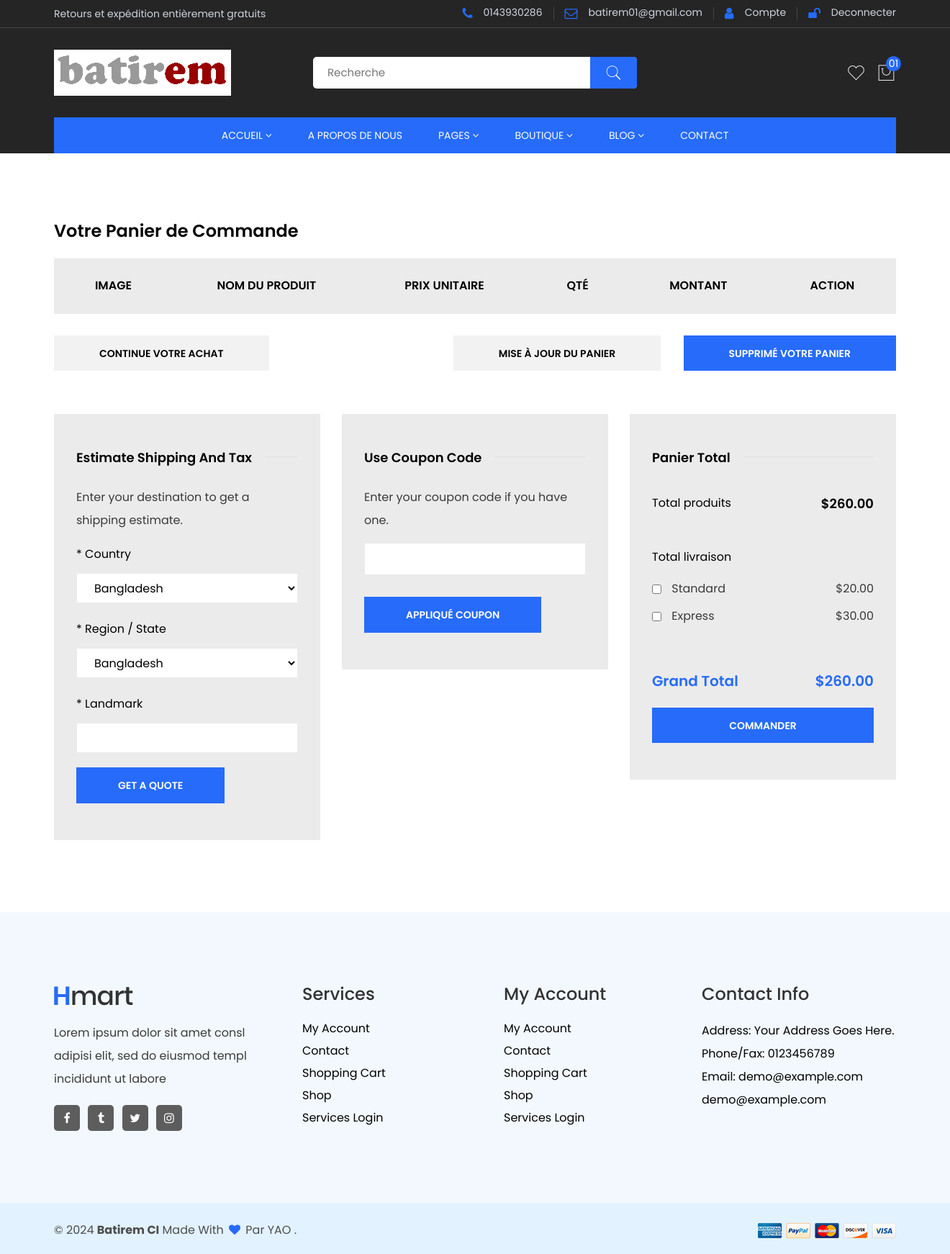
After one commit to YAOSTEPHANE/bartirem-Ecom, a Django app: page /cart/cart-detail/ in a window 1320 px wide. The commit adds this page. Shown: the whole page at 72% size. Run offline with Django 5.2, Linux system fonts and the light colour scheme; a user stored in the database is signed in; lists and menus that the app fills with data are empty; some libraries are stand-ins or nearby versions; some web fonts are replaced.

Commit message:
first commit

```diff
--- a/E_bat/E_bat/settings.py
+++ b/E_bat/E_bat/settings.py
@@ -39,7 +39,10 @@ INSTALLED_APPS = [
     'django.contrib.staticfiles',
     'batirem',
     'ckeditor',
+    'cart',
 ]
+
+CART_SESSION_ID = 'cart'
 
 MIDDLEWARE = [
     'django.middleware.security.SecurityMiddleware',
@@ -64,6 +67,7 @@ TEMPLATES = [
                 'django.template.context_processors.request',
                 'django.contrib.auth.context_processors.auth',
                 'django.contrib.messages.context_processors.messages',
+                'cart.context_processor.cart_total_amount'
             ],
         },
     },
--- a/E_bat/E_bat/urls.py
+++ b/E_bat/E_bat/urls.py
@@ -20,7 +20,18 @@ urlpatterns = [
 
     path('register/', views.HandleRegister, name='register'),
     path('login/', views.HandleLogin, name='login'),
-    path('logout/', views.HandleLogout, name='logout')
+    path('logout/', views.HandleLogout, name='logout'),
+
+
+
+    path('cart/add/<int:id>/', views.cart_add, name='cart_add'),
+    path('cart/item_clear/<int:id>/', views.item_clear, name='item_clear'),
+    path('cart/item_increment/<int:id>/',
+         views.item_increment, name='item_increment'),
+    path('cart/item_decrement/<int:id>/',
+         views.item_decrement, name='item_decrement'),
+    path('cart/cart_clear/', views.cart_clear, name='cart_clear'),
+    path('cart/cart-detail/',views.cart_detail,name='cart_detail'),
 
 
 ] + static(settings.MEDIA_URL, document_root=settings.MEDIA_ROOT)
--- a/E_bat/E_bat/views.py
+++ b/E_bat/E_bat/views.py
@@ -4,6 +4,8 @@ from django.conf import settings
 from django.core.mail import send_mail
 from django.contrib.auth.models import User
 from django.contrib.auth import authenticate, login, logout
+from django.contrib.auth.decorators import login_required
+from cart.cart import Cart
 
 
 def BASE(request):
@@ -160,4 +162,51 @@ def HandleLogin(request):
 def HandleLogout(request):
     logout(request)
 
-    return render(request, 'Main/index.html')
+    return redirect('home')
+
+
+
+
+
+@login_required(login_url="/login/")
+def cart_add(request, id):
+    cart = Cart(request)
+    product = Product.objects.get(id=id)
+    cart.add(product=product)
+    return redirect("home")
+
+
+@login_required(login_url="/login/")
+def item_clear(request, id):
+    cart = Cart(request)
+    product = Product.objects.get(id=id)
+    cart.remove(product)
+    return redirect("cart_detail")
+
+
+@login_required(login_url="/login/")
+def item_increment(request, id):
+    cart = Cart(request)
+    product = Product.objects.get(id=id)
+    cart.add(product=product)
+    return redirect("cart_detail")
+
+
+@login_required(login_url="/login/")
+def item_decrement(request, id):
+    cart = Cart(request)
+    product = Product.objects.get(id=id)
+    cart.decrement(product=product)
+    return redirect("cart_detail")
+
+
+@login_required(login_url="/login/")
+def cart_clear(request):
+    cart = Cart(request)
+    cart.clear()
+    return redirect("cart_detail")
+
+
+@login_required(login_url="/login/")
+def cart_detail(request):
+    return render(request, 'Cart/cart_details.html')
--- /dev/null
+++ b/E_bat/templates/Cart/cart_details.html
@@ -0,0 +1,148 @@
+{% extends 'Main/base.html'%}
+{% block content %}
+{% load cart_tag %}
+
+
+<!-- Cart Area Start -->
+<div class="cart-main-area pt-100px pb-100px">
+    <div class="container">
+        <h3 class="cart-page-title">Votre Panier de Commande</h3>
+        <div class="row">
+            <div class="col-lg-12 col-md-12 col-sm-12 col-12">
+                <form action="#">
+                    <div class="table-content table-responsive cart-table-content">
+                        <table>
+                            <thead>
+                                <tr>
+                                    <th>Image</th>
+                                    <th>Nom du Produit</th>
+                                    <th>Prix Unitaire</th>
+                                    <th>Qté</th>
+                                    <th>Montant</th>
+                                    <th>Action</th>
+                                </tr>
+                            </thead>
+                            <tbody>
+
+                                {% for key,value in request.session.cart.items %}
+                                <tr>
+                                    <td class="product-thumbnail">
+                                        <a href="#"><img class="img-responsive ml-15px" src="{{value.image}}" alt="" /></a>
+                                    </td>
+                                    <td class="product-name"><a href="#">{{value.name|truncatechars:25}}</a></td>
+                                    <td class="product-price-cart"><span class="amount">{{value.price}} FCFA</span></td>
+                                    <td class="product-quantity">
+                                        <div class="cart-plus-minus">
+                                            <input class="cart-plus-minus-box" type="text" name="qtybutton" value="{{value.quantity}}" />
+                                        </div>
+                                    </td>
+                                    <td class="product-subtotal">{{ value.price|multiply:value.quantity }} FCFA</td>
+                                    <td class="product-remove">
+                                        <a href="#"><i class="fa fa-pencil"></i></a>
+                                        <a href="#"><i class="fa fa-times"></i></a>
+                                    </td>
+                                </tr>
+                                {% endfor %}
+
+
+                            </tbody>
+                        </table>
+                    </div>
+                    <div class="row">
+                        <div class="col-lg-12">
+                            <div class="cart-shiping-update-wrapper">
+                                <div class="cart-shiping-update">
+                                    <a href="#">Continue Votre Achat</a>
+                                </div>
+                                <div class="cart-clear">
+                                    <button>Mise à jour du Panier</button>
+                                    <a href="{% url 'cart_clear' %}">Supprimé Votre Panier</a>
+                                </div>
+                            </div>
+                        </div>
+                    </div>
+                </form>
+                <div class="row">
+                    <div class="col-lg-4 col-md-6 mb-lm-30px">
+                        <div class="cart-tax">
+                            <div class="title-wrap">
+                                <h4 class="cart-bottom-title section-bg-gray">Estimate Shipping And Tax</h4>
+                            </div>
+                            <div class="tax-wrapper">
+                                <p>Enter your destination to get a shipping estimate.</p>
+                                <div class="tax-select-wrapper">
+                                    <div class="tax-select">
+                                        <label>
+                                            * Country
+                                        </label>
+                                        <select class="email s-email s-wid">
+                                            <option>Bangladesh</option>
+                                            <option>Albania</option>
+                                            <option>Åland Islands</option>
+                                            <option>Afghanistan</option>
+                                            <option>Belgium</option>
+                                        </select>
+                                    </div>
+                                    <div class="tax-select">
+                                        <label>
+                                            * Region / State
+                                        </label>
+                                        <select class="email s-email s-wid">
+                                            <option>Bangladesh</option>
+                                            <option>Albania</option>
+                                            <option>Åland Islands</option>
+                                            <option>Afghanistan</option>
+                                            <option>Belgium</option>
+                                        </select>
+                                    </div>
+                                    <div class="tax-select mb-25px">
+                                        <label>
+                                            * Landmark
+                                        </label>
+                                        <input type="text" />
+                                    </div>
+                                    <button class="cart-btn-2" type="submit">Get A Quote</button>
+                                </div>
+                            </div>
+                        </div>
+                    </div>
+                    <div class="col-lg-4 col-md-6 mb-lm-30px">
+                        <div class="discount-code-wrapper">
+                            <div class="title-wrap">
+                                <h4 class="cart-bottom-title section-bg-gray">Use Coupon Code</h4>
+                            </div>
+                            <div class="discount-code">
+                                <p>Enter your coupon code if you have one.</p>
+                                <form>
+                                    <input type="text" required="" name="name" />
+                                    <button class="cart-btn-2" type="submit">Appliqué Coupon</button>
+                                </form>
+                            </div>
+                        </div>
+                    </div>
+                    <div class="col-lg-4 col-md-12 mt-md-30px">
+                        <div class="grand-totall">
+                            <div class="title-wrap">
+                                <h4 class="cart-bottom-title section-bg-gary-cart">Panier Total</h4>
+                            </div>
+                            <h5>Total produits <span>$260.00</span></h5>
+                            <div class="total-shipping">
+                                <h5>Total livraison</h5>
+                                <ul>
+                                    <li><input type="checkbox" /> Standard <span>$20.00</span></li>
+                                    <li><input type="checkbox" /> Express <span>$30.00</span></li>
+                                </ul>
+                            </div>
+                            <h4 class="grand-totall-title">Grand Total <span>$260.00</span></h4>
+                            <a href="checkout.html">Commander</a>
+                        </div>
+                    </div>
+                </div>
+            </div>
+        </div>
+    </div>
+</div>
+<!-- Cart Area End -->
+
+
+{% endblock %}
--- a/E_bat/templates/Main/base.html
+++ b/E_bat/templates/Main/base.html
@@ -52,16 +52,16 @@
                         <div class="col d-none d-lg-block">
                             <div class="top-nav">
                                 <ul>
-                                    <li><a href="tel:0123456789"><i class="fa fa-phone"></i> +225 0143930286</a></li>
+                                    <li><a href="tel:0123456789"><i class="fa fa-phone"></i>0143930286</a></li>
                                     <li><a href="mailto:demo@example.com"><i class="fa fa-envelope-o"></i> batirem01@gmail.com</a></li>
                                     <li><a href="my-account.html"><i class="fa fa-user"></i> Compte</a></li>
 
                                     {% if user.is_authenticated %}
-                                    <li><a href="{%url 'logout'%}">Deconnecter</a></li>
+                                    <li><a href="{%url 'logout'%}"><i class="fa fa-unlock"></i>Deconnecter</a></li>
 
                                     {% else  %}
 
-                                    <li><a href="{%url 'login'%}">Connecter</a></li>
+                                    <li><a href="{%url 'login'%}"><i class="fa fa-lock"></i>Connecter</a></li>
 
                                     {% endif %}
 
@@ -745,7 +745,9 @@
 
 <!-- Modal end -->
 <!-- Modal Cart -->
-<div class="modal customize-class fade" id="exampleModal-Cart" tabindex="-1"   aria-hidden="true">
+
+{% for i in product %}
+<div class="modal customize-class fade" id="exampleModal-Cart-{{forloop.counter}}" tabindex="-1"   aria-hidden="true">
     <div class="modal-dialog modal-dialog-centered">
         <div class="modal-content">
             <div class="modal-body text-center">
@@ -755,14 +757,17 @@
                 </div>
                 <div class="tt-modal-product">
                     <div class="tt-img">
-                        <img src="{% static 'assets/images/product-image/1.webp' %}" alt="Modern Smart Phone">
+                        <img src="{{i.image}}" alt="Modern Smart Phone">
                     </div>
-                    <h2 class="tt-title"><a href="#">Modern Smart Phone</a></h2>
+                    <h2 class="tt-title"><a href="#">{{i.name|truncatechars:20}}</a></h2>
+                    <br>
+                    <a href="{% url 'cart_add' i.id %}" >Ajouter au Panier</a>
                 </div>
             </div>
         </div>
     </div>
 </div>
+{% endfor %}
 <!-- Modal wishlist -->
 <div class="modal customize-class fade" id="exampleModal-Wishlist" tabindex="-1"   aria-hidden="true">
     <div class="modal-dialog modal-dialog-centered">
--- a/E_bat/templates/Main/index.html
+++ b/E_bat/templates/Main/index.html
@@ -138,7 +138,7 @@
                                 </span>
                             </div>
                             <div class="actions">
-                                        <button title="Ajouter" class="action add-to-cart" data-bs-toggle="modal" data-bs-target="#exampleModal-Cart"><i
+                                        <button title="Ajouter" class="action add-to-cart" data-bs-toggle="modal" data-bs-target="#exampleModal-Cart-{{forloop.counter}}"><i
                                             class="pe-7s-shopbag"></i></button>
                                         <button class="action wishlist" title="Souhait" data-bs-toggle="modal" data-bs-target="#exampleModal-Wishlist"><i
                                                 class="pe-7s-like"></i></button>
```
Also changed, not shown: E_bat/batirem/models.py (line endings or trailing spaces), E_bat/db.sqlite3.
